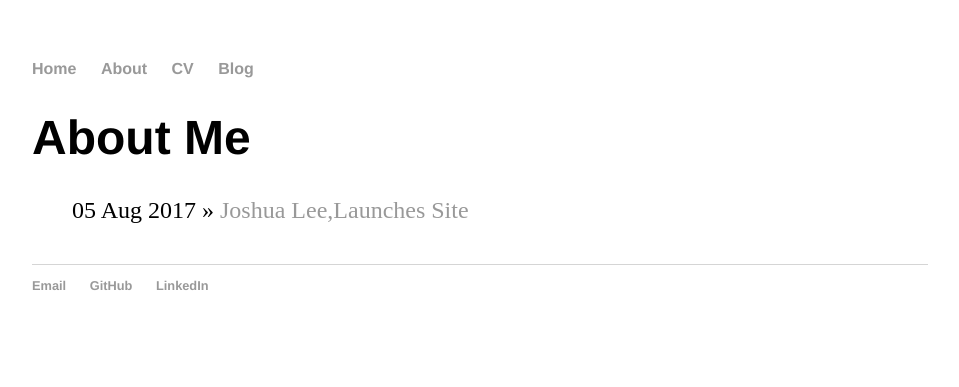
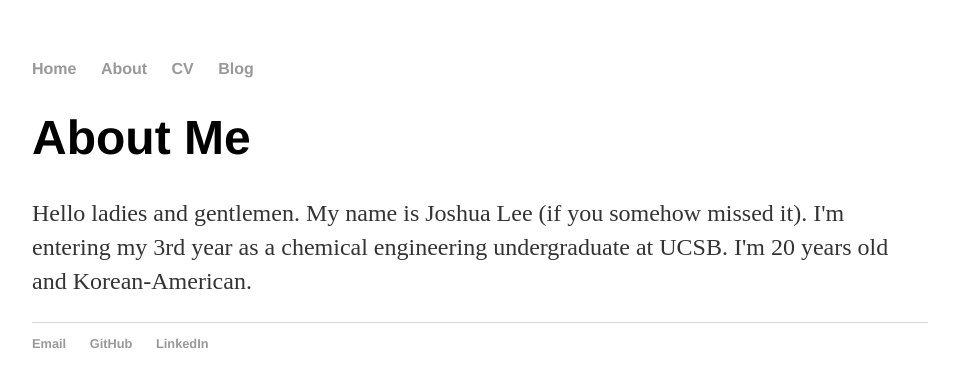
Before and after one commit to 1996leejoshua/1996leejoshua.github.io, a Jekyll site: the page built from about/index.html, in a window 1280 px wide. Shown: the top 387 px of the page, without its empty margins (160-1119 px from the left). Built offline with Jekyll 4.4.1, drawn with Linux system fonts in a browser that asks for light colours.

Commit message:
Update index.html

```diff
--- a/about/index.html
+++ b/about/index.html
@@ -3,9 +3,7 @@ layout: default
 title: About Me
 ---
 	<h1>{{ page.title }}</h1>
-	<ul class="posts">
+	<p> Hello ladies and gentlemen. My name is Joshua Lee (if you somehow missed it). I'm entering my 3rd year as a chemical engineering undergraduate at UCSB. I'm 20 years old and Korean-American. </p>
 
-	  {% for post in site.posts %}
-	    <li><span>{{ post.date | date_to_string }}</span> » <a href="{{ post.url }}" title="{{ post.title }}">{{ post.title }}</a></li>
-	  {% endfor %}
+
 	</ul>
```
